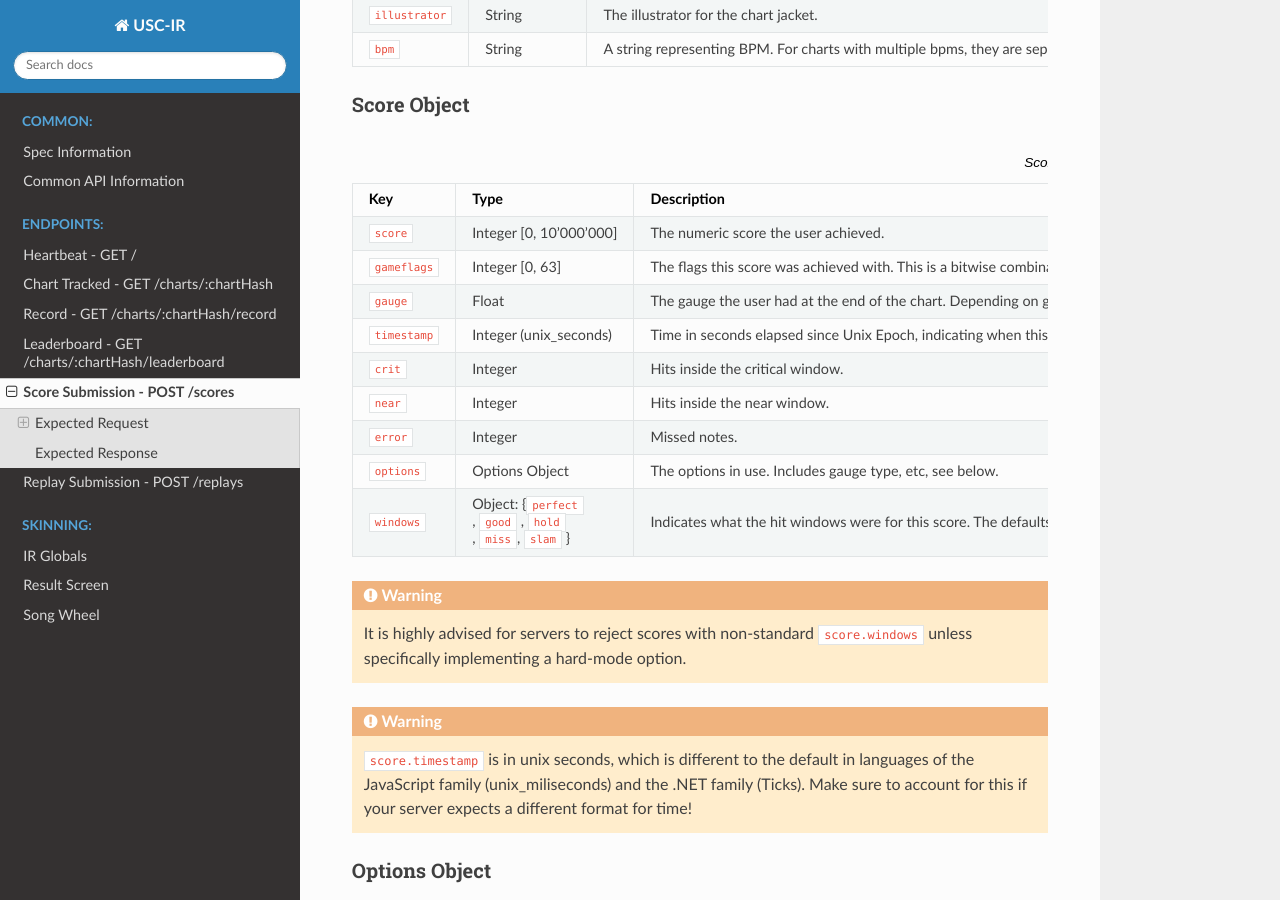
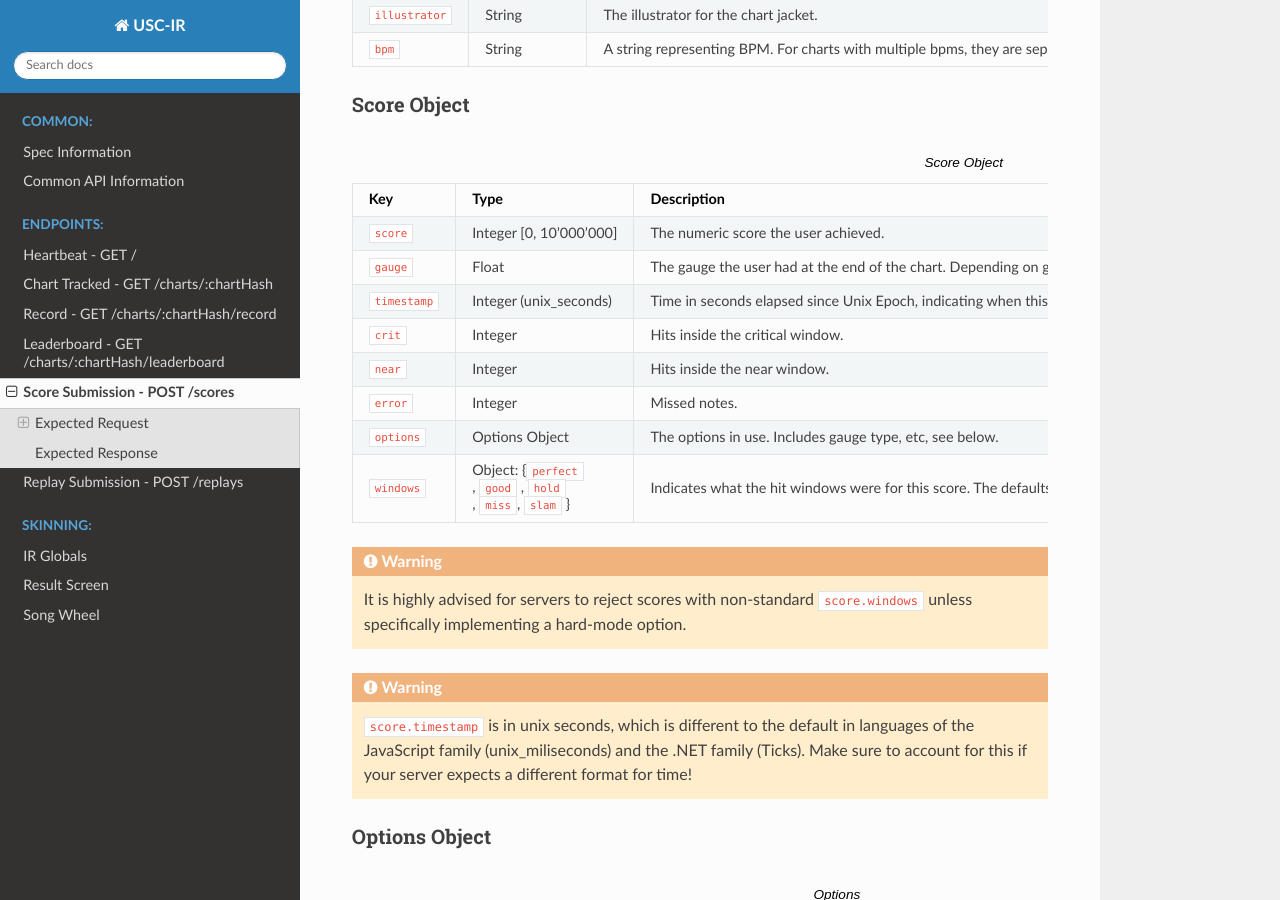
Before and after one commit to zkldi/uscir-spec, a Sphinx documentation site: the page built from source/endpoints/score-submit.rst, in a window 1280 px wide and 900 px high, scrolled down 762 px. Built offline with Sphinx 7.4.7 and the Read the Docs theme 2.0.0, drawn with Linux system fonts in a browser that asks for light colours.

Commit message:
Remove gameflags
Resolves #5

```diff
--- a/source/endpoints/score-submit.rst
+++ b/source/endpoints/score-submit.rst
@@ -73,9 +73,6 @@
     *   - ``score``
         - Integer [0, 10'000'000]
         - The numeric score the user achieved.
-    *   - ``gameflags``
-        - Integer [0, 63]
-        - The flags this score was achieved with. This is a bitwise combination of 6 flags. In smallest-to-largest order, these are Hard Gauge, Mirror, Random, Auto-BT, Auto-Hold, Auto-Laser.
     *   - ``gauge``
         - Float
         - The gauge the user had at the end of the chart. Depending on gameflags, this should be used by the server to determine the clear type on the chart.
```
